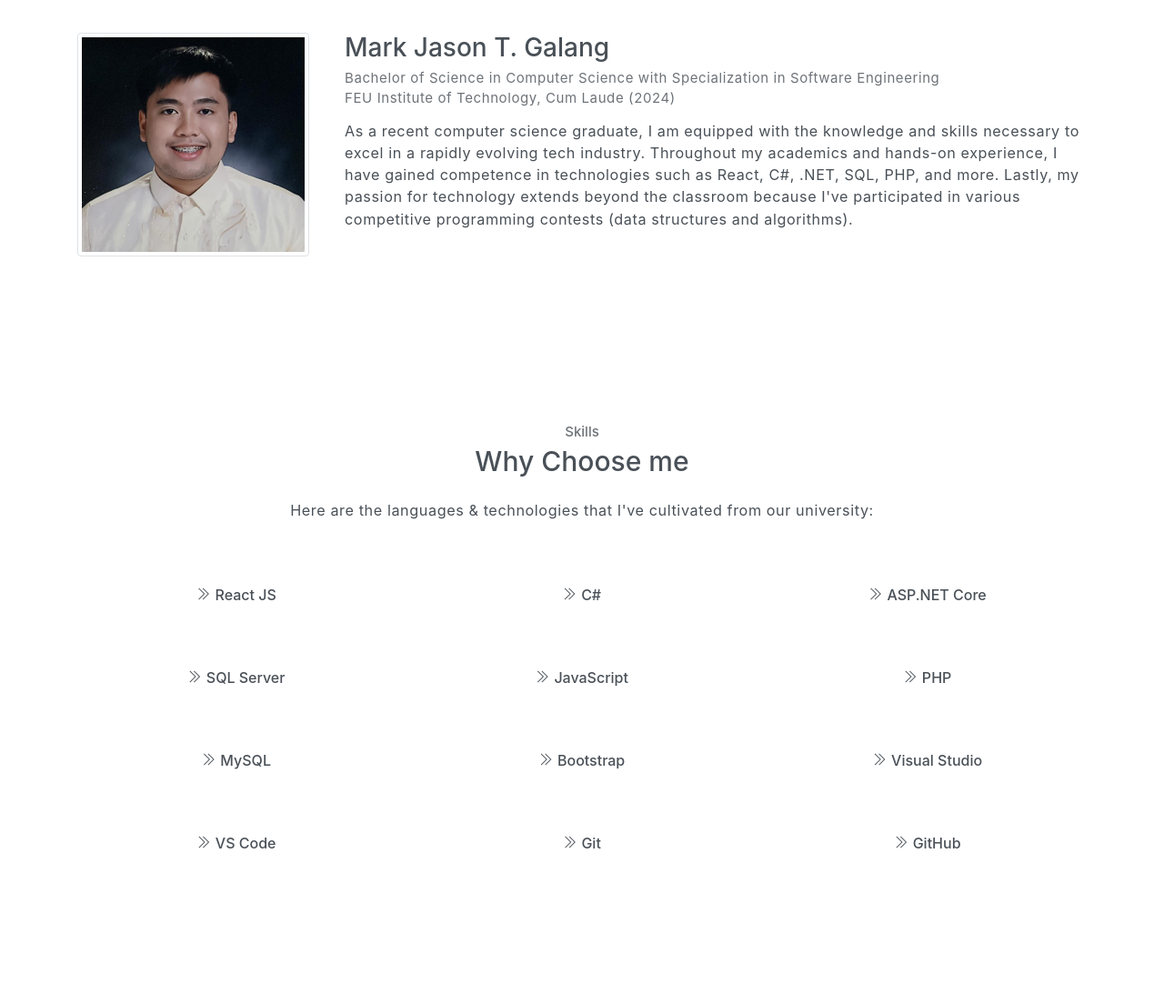
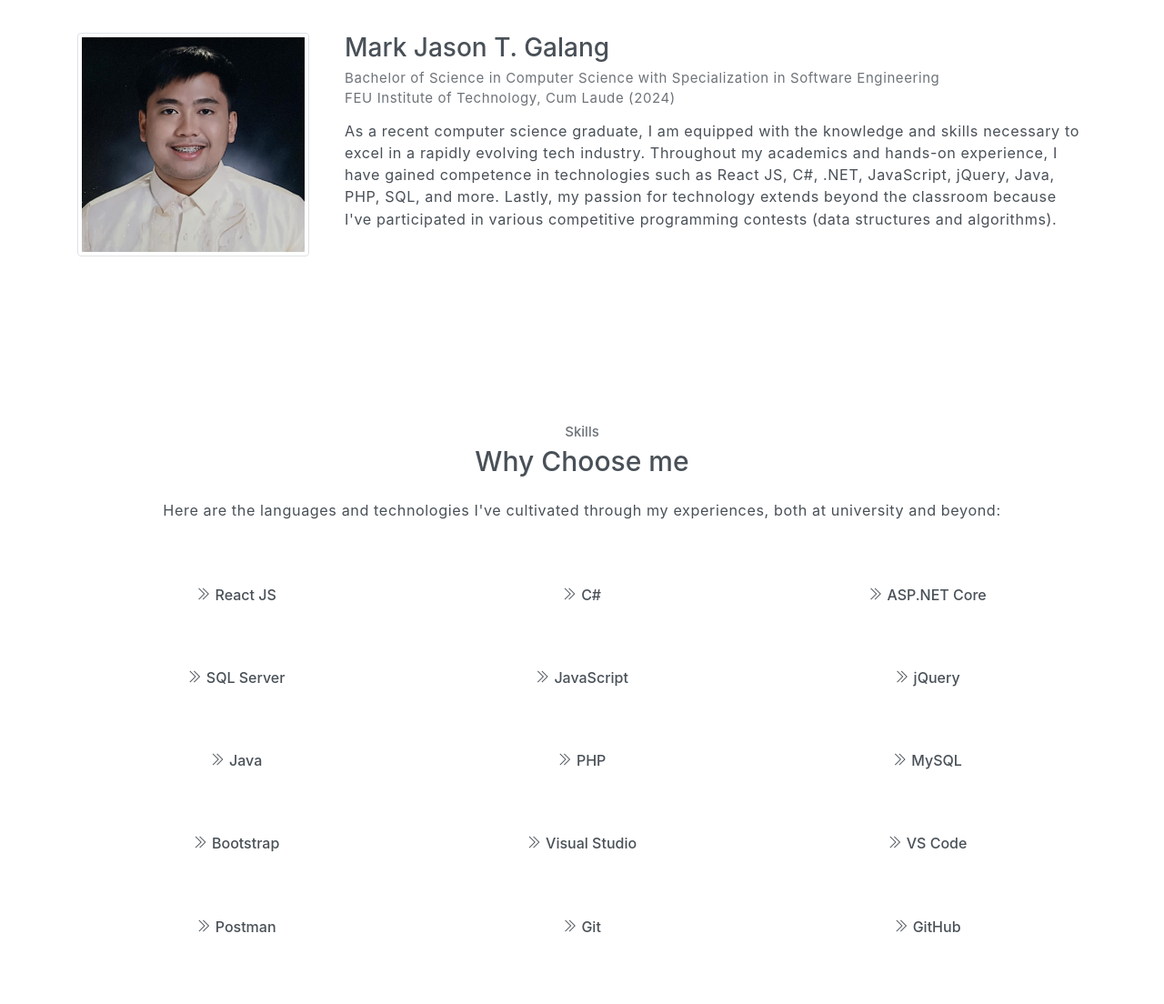
Before and after one commit to markjasongalang/markjason-portfolio, a website: page index.html in a window 1280 px wide. Shown: the part 860-1964 px from the top of the page at 91% size. Drawn offline with Linux system fonts and the light colour scheme.

Commit message:
refactor: modify data displayed

```diff
--- a/data/projects.json
+++ b/data/projects.json
@@ -26,7 +26,7 @@
     {
         "imgSrc": "./assets/imgs/projects/project7.jpg",
         "title": "Book n' Map",
-        "technologies": "PHP, MySQL, Mapbox",
+        "technologies": "PHP, MySQL, JavaScript, Mapbox",
         "description": "Book n' Map is a community-driven platform designed to help users discover and share quiet spaces (e.g., libraries)."
     },
     {
--- a/data/skills.json
+++ b/data/skills.json
@@ -5,11 +5,14 @@
         "ASP.NET Core",
         "SQL Server",
         "JavaScript",
+        "jQuery",
+        "Java",
         "PHP",
         "MySQL",
         "Bootstrap",
         "Visual Studio",
         "VS Code",
+        "Postman",
         "Git",
         "GitHub"
     ]
--- a/index.html
+++ b/index.html
@@ -91,7 +91,7 @@
                     <div class="pl-md-4 col-md-9">
                         <h6 class="title">Mark Jason T. Galang</h6>
                         <p class="subtitle">Bachelor of Science in Computer Science with Specialization in Software Engineering<br>FEU Institute of Technology, Cum Laude (2024)</p>
-                        <p>As a recent computer science graduate, I am equipped with the knowledge and skills necessary to excel in a rapidly evolving tech industry. Throughout my academics and hands-on experience, I have gained competence in technologies such as React, C#, .NET, SQL, PHP, and more. Lastly, my passion for technology extends beyond the classroom because I've participated in various competitive programming contests (data structures and algorithms).</p>
+                        <p>As a recent computer science graduate, I am equipped with the knowledge and skills necessary to excel in a rapidly evolving tech industry. Throughout my academics and hands-on experience, I have gained competence in technologies such as React JS, C#, .NET, JavaScript, jQuery, Java, PHP, SQL, and more. Lastly, my passion for technology extends beyond the classroom because I've participated in various competitive programming contests (data structures and algorithms).</p>
                     </div>
                 </div>
             </div>
@@ -102,7 +102,7 @@
             <div class="container text-center">
                 <h6 class="subtitle">Skills</h6>
                 <h6 class="section-title mb-4">Why Choose me</h6>
-                <p class="mb-5 pb-4">Here are the languages & technologies that I've cultivated from our university:</p>
+                <p class="mb-5 pb-4">Here are the languages and technologies I've cultivated through my experiences, both at university and beyond:</p>
                 <div id="skill-list" class="row text-center"></div>
             </div>
         </section>
```
Also changed, not shown: 1 other file.
